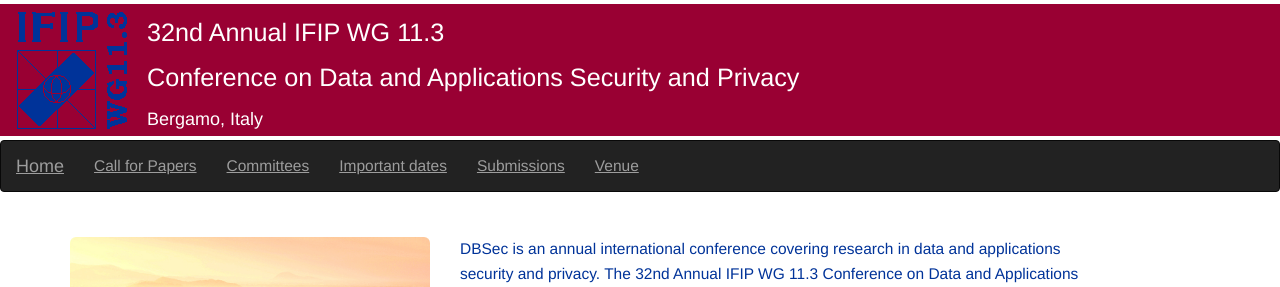
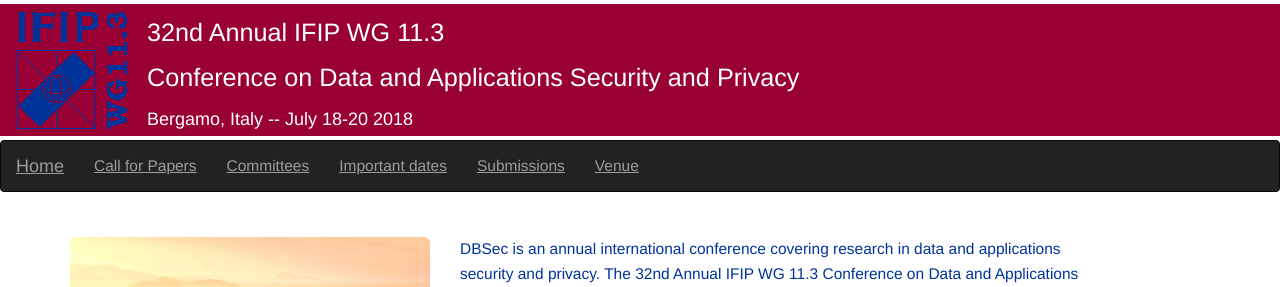
Before and after one commit to dbsec18/dbsec18.github.io, a Jekyll site: the page built from index.markdown, in a window 1280 px wide. Shown: the top 287 px of the page. Built offline with Jekyll 4.4.1, drawn with Linux system fonts in a browser that asks for light colours; nearby versions of some CDN libraries.

Commit message:
add dates in intro

```diff
--- a/_includes/intro.html
+++ b/_includes/intro.html
@@ -3,6 +3,6 @@
     <img id="logo" src="/images/TC113.gif" style="float: left;"/>
     <h1><span>32nd Annual IFIP WG 11.3</span></h1>
     <h1><span>Conference on Data and Applications Security and Privacy</span></h1>
-    <h2><span>Bergamo, Italy</span></h2>
+    <h2><span>Bergamo, Italy -- July 18-20 2018</span></h2>
   </div>
 </div>
```
